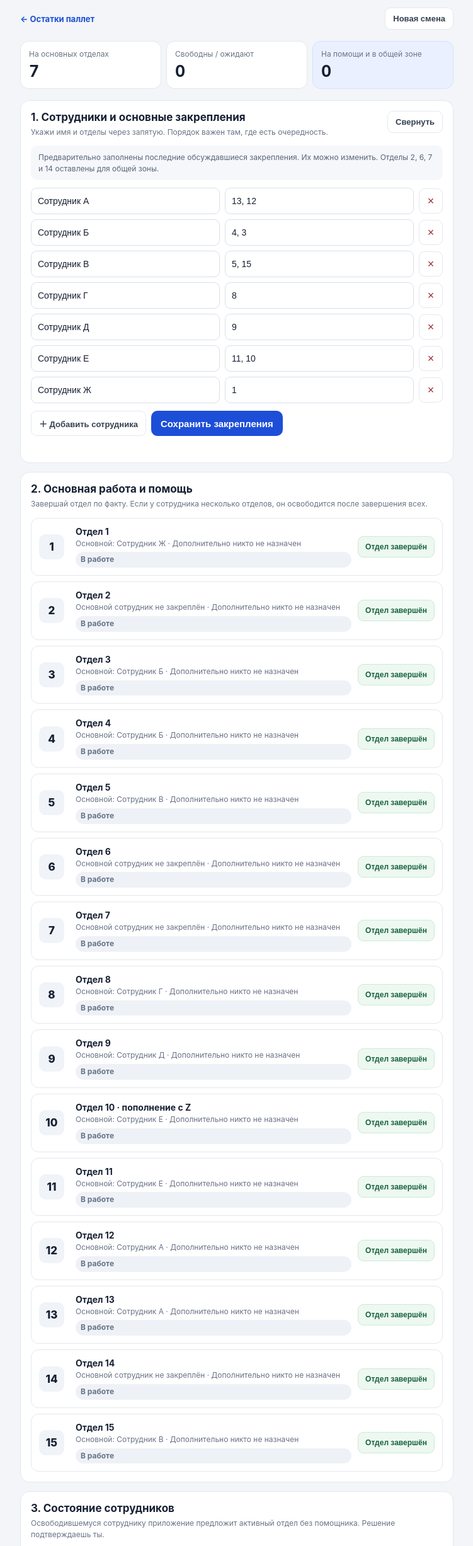
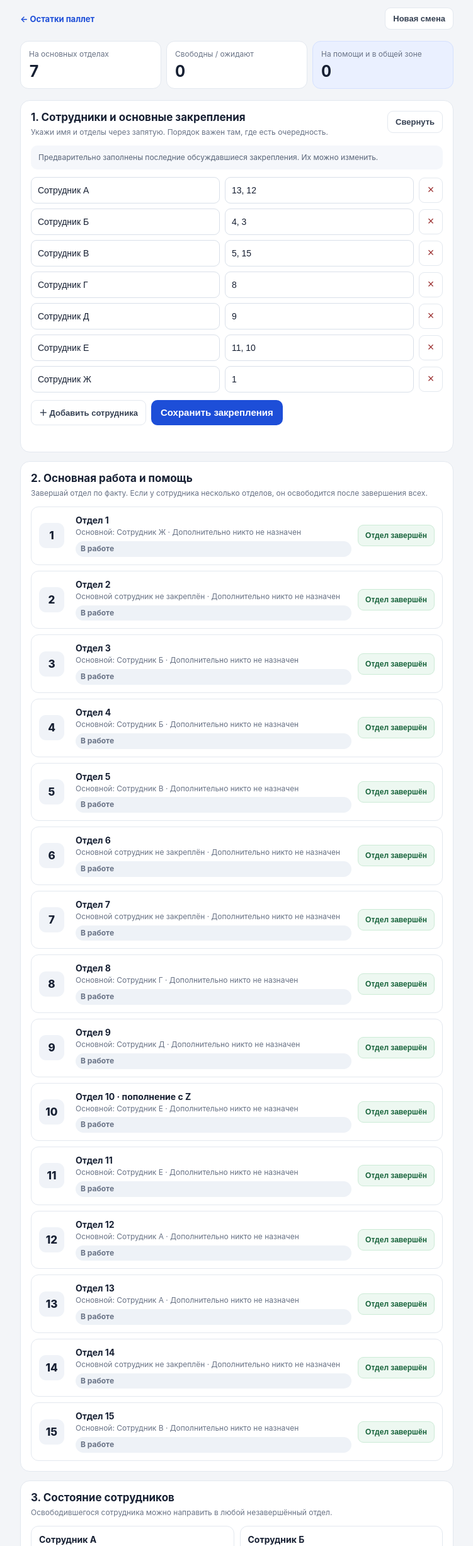
Before and after one commit to artMMXII/night-logistics-supervisor, a plain HTML site: page distribution.html in a window 1280 px wide. Shown: the part 85-2539 px from the top of the page at 63% size, without its empty margins (264-1015 px from the left). Drawn offline with Linux system fonts and the light colour scheme.

Commit message:
Update distribution.html

```diff
--- a/distribution.html
+++ b/distribution.html
@@ -42,7 +42,7 @@
       </div>
       <div id="setupContent">
         <div class="setup-hint">
-          Предварительно заполнены последние обсуждавшиеся закрепления. Их можно изменить. Отделы 2, 6, 7 и 14 оставлены для общей зоны.
+          Предварительно заполнены последние обсуждавшиеся закрепления. Их можно изменить.
         </div>
         <div id="employeeSetup" class="employee-setup"></div>
         <div class="setup-actions">
@@ -67,7 +67,7 @@
       <div class="panel-heading">
         <div>
           <h2>3. Состояние сотрудников</h2>
-          <p>Освободившемуся сотруднику приложение предложит активный отдел без помощника. Решение подтверждаешь ты.</p>
+          <p>Освободившегося сотрудника можно направить в любой незавершённый отдел.</p>
         </div>
       </div>
       <div id="employeeBoard" class="employee-board"></div>
@@ -77,7 +77,7 @@
       <div class="panel-heading">
         <div>
           <h2>4. Общая зона</h2>
-          <p>Когда сотрудник завершил основные задачи и помощь, направляй его в 2, 6, 7 или 14. В одном отделе могут работать несколько человек.</p>
+          <p>Здесь отображаются дополнительные назначения сотрудников по всем отделам.</p>
         </div>
       </div>
       <div id="commonDepartments" class="common-grid"></div>
```
